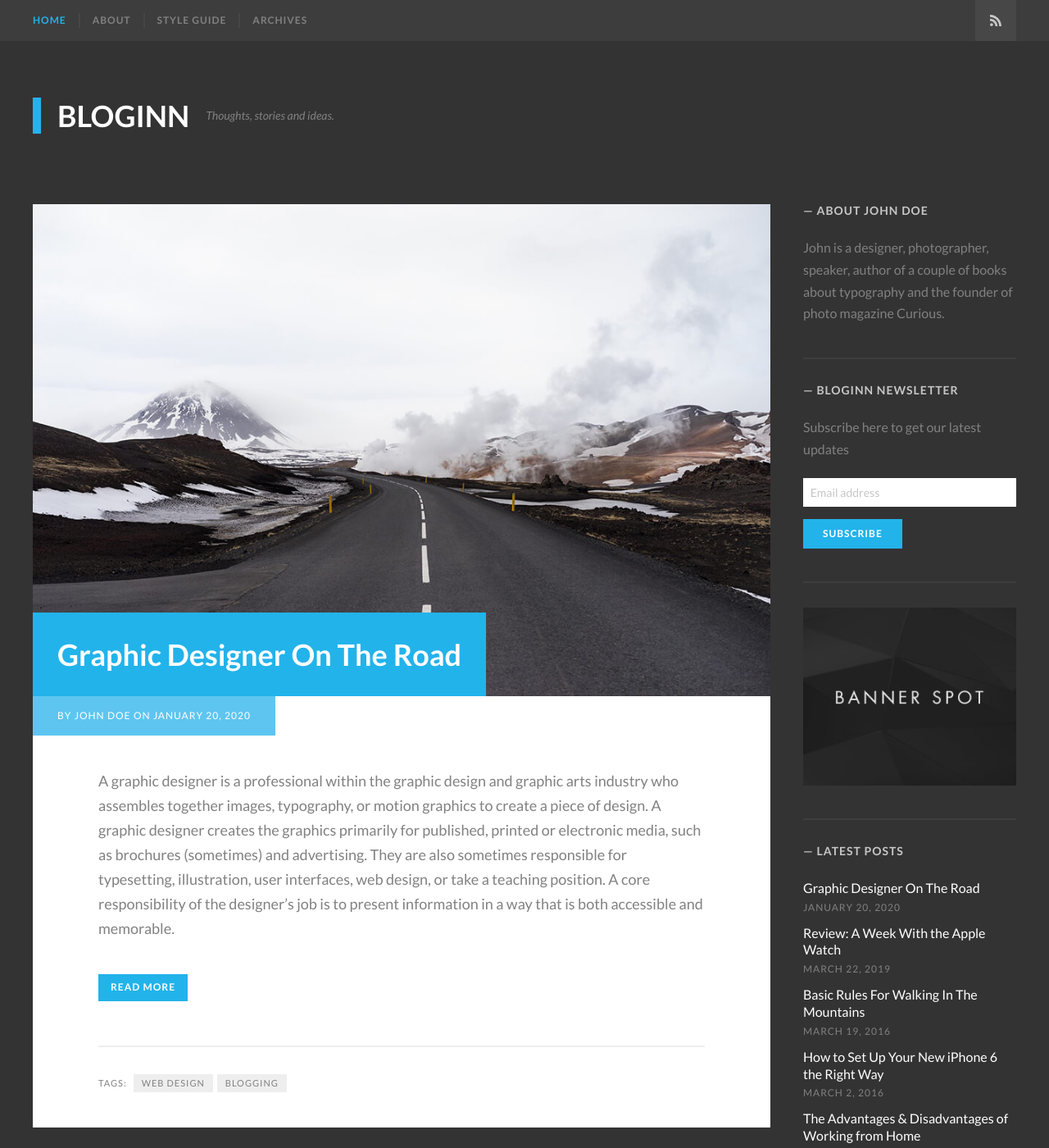
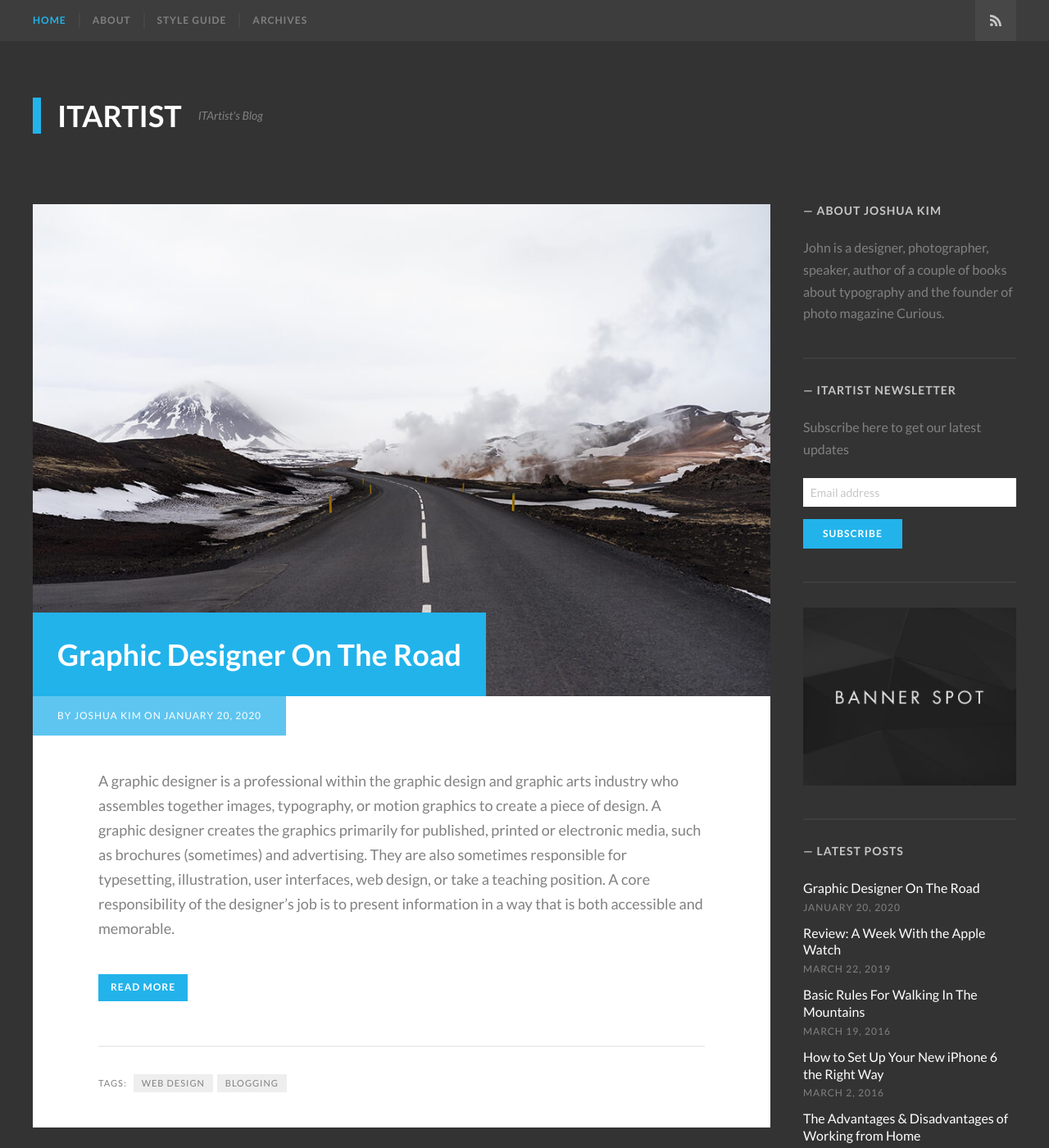
Before and after one commit to ITArtist/itartist.github.io, a Jekyll site: the page built from index.html, in a window 1280 px wide and 1400 px high. Shown: the whole window at 82% size. Built offline with Jekyll 4.4.1, drawn with Linux system fonts in a browser that asks for light colours; the list of posts is cut into pages by our own code; some of the changed text lies outside the part shown.

Commit message:
chore: Update config.yml file

```diff
--- a/_config.yml
+++ b/_config.yml
@@ -6,13 +6,13 @@
 # 'jekyll serve'. If you change this file, please restart the server process.
 
 # Site title
-title: "BlogInn"
+title: "ITArtist"
 
 # Tagline next to the site title
-tagline: "Thoughts, stories and ideas."
+tagline: "ITArtist's Blog"
 
 # A description of your site for social meta tag, search engines, and feed.xml
-description: "BlogInn is a bold theme for the Jekyll blogging platform. Available for purchase at ThemeForest.net."
+description: "ITArtist의 블로그. Web, App"
 
 # The subpath of your site, e.g. /blog, for generating urls
 baseurl:
@@ -23,7 +23,7 @@ sass:
   style: compressed
 
 # The base hostname & protocol of your site for where absolute urls are needed
-url: "https://bloginn.netlify.app"
+url: "https://itartist.github.io"
 
 # Site navigation - each item must have a title and a url.
 navigation:
@@ -43,10 +43,10 @@ disqus: "justgoodthemes"
 google_analytics: ""
 
 # Author information - author info at the bottom of the post
-author_name: "John Doe"
+author_name: "Joshua Kim"
 author_bio: "John is a designer, photographer, speaker, author of a couple of books about typography and the founder of photo magazine Curious."
 author_url:  "http://justgoodthemes.com"
-author_location: "Vilnius, Lithuania"
+author_location: "South Korea"
 author_image: /images/authorimage.png
 
 # Sidebar Add banner
```
Also changed, not shown: Gemfile.lock (added).
